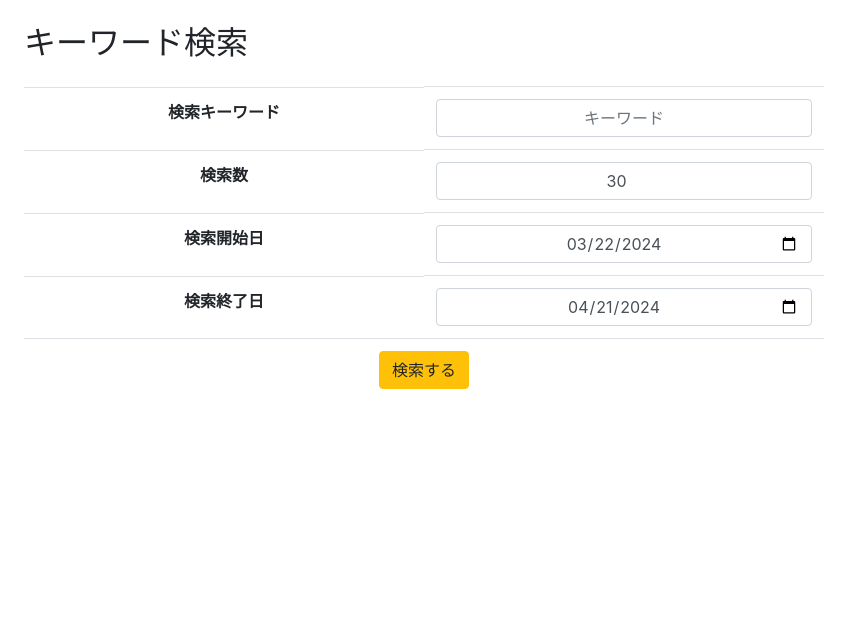
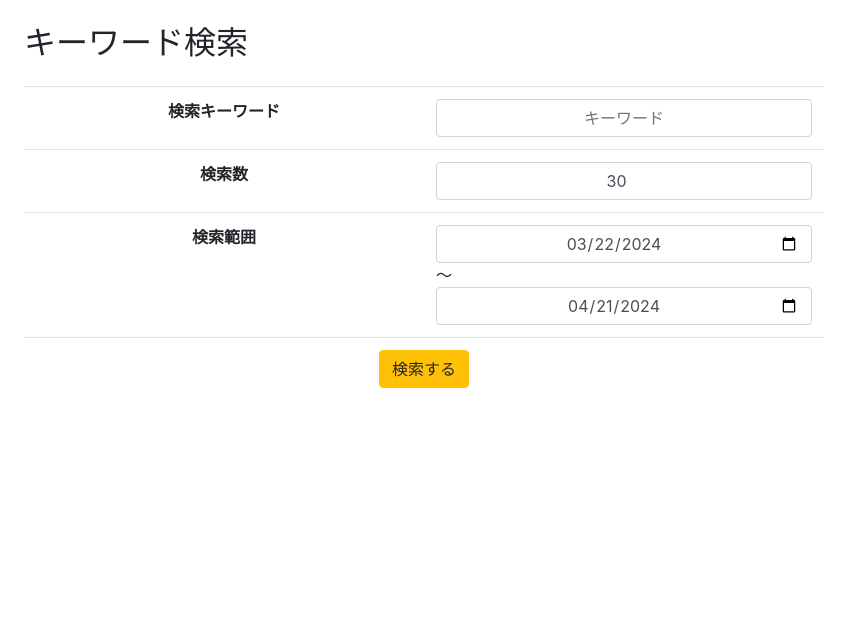
Before and after one commit to hirolibe/django-get-chapter, a Django app: page / in a window 1280 px wide. Shown: the top 641 px of the page, without its empty margins (0-851 px from the left). Run offline with Django 4.2, Linux system fonts and the light colour scheme; some libraries are stand-ins or nearby versions.

Commit message:
layout change

```diff
--- a/app/forms.py
+++ b/app/forms.py
@@ -2,7 +2,7 @@ from django import forms
 
 class KeywordForm(forms.Form):
   keyword = forms.CharField(max_length=100, label='キーワード')
-  search_start = forms.DateField(widget=forms.DateInput(attrs={'type':'date'}), label='検索開始日')
-  search_end = forms.DateField(widget=forms.DateInput(attrs={'type':'date'}), label='検索終了日')
+  search_start = forms.DateField(widget=forms.DateInput(attrs={'type':'date'}), label='いつから')
+  search_end = forms.DateField(widget=forms.DateInput(attrs={'type':'date'}), label='いつまで')
   items_count = forms.IntegerField(label='検索数')
   my_channel_id = forms.CharField(max_length=100, label='自分のチャンネルID', initial='*')
--- a/app/models.py
+++ b/app/models.py
@@ -10,4 +10,4 @@ class ChapterInfo(models.Model):
     chapter_start = models.CharField('チャプター開始時間', max_length=100)
 
     def __str__(self):
-        return self.published_date, self.chapter_title
+        return f"{self.chapter_title}({self.published_date})"
--- a/app/templates/app/index.html
+++ b/app/templates/app/index.html
@@ -11,35 +11,35 @@
       {% csrf_token %}
       <tbody>
         <tr>
-          <th scope="row" style="display: flex; justify-content: center;">
-            <label class="control-label">検索キーワード</label>
+          <th scope="row">
+            <div style="display: flex; justify-content: center; align-items: center;">
+              <label class="control-label">検索キーワード</label>
+            </div>
           </th>
-          <td style="width: 50%;">
+          <td style="width: 50%;" colspan="3" class="text-center">
             {% render_field form.keyword class='form-control text-center' placeholder='キーワード' %}
           </td>
         </tr>
         <tr>
-          <th scope="row" style="display: flex; justify-content: center;">
-            <label class="control-label">検索数</label>
+          <th scope="row">
+            <div style="display: flex; justify-content: center; align-items: center;">
+              <label class="control-label">検索数</label>
+            </div>
           </th>
-          <td style="width: 50%;">
+          <td style="width: 50%;" colspan="3" class="text-center">
             {% render_field form.items_count class='form-control text-center' placeholder='検索数' %}
           </td>
         </tr>
         <tr>
-          <th scope="row" style="display: flex; justify-content: center;">
-            <label class="control-label">検索開始日</label>
+          <th scope="row">
+            <div style="display: flex; justify-content: center; align-items: center;">
+              <label class="control-label">検索範囲</label>
+            </div>
           </th>
           <td style="width: 50%;">
-            {% render_field form.search_start class='form-control text-center' placeholder='検索開始日' %}
-          </td>
-        </tr>
-        <tr>
-          <th scope="row" style="display: flex; justify-content: center;">
-            <label class="control-label">検索終了日</label>
-          </th>
-          <td style="width: 50%;">
-            {% render_field form.search_end class='form-control text-center' placeholder='検索終了日' %}
+            {% render_field form.search_start class='form-control text-center' placeholder='いつから' %}
+            <span>〜</span>
+            {% render_field form.search_end class='form-control text-center' placeholder='いつまで' %}
           </td>
         </tr>
         <tr>
```
